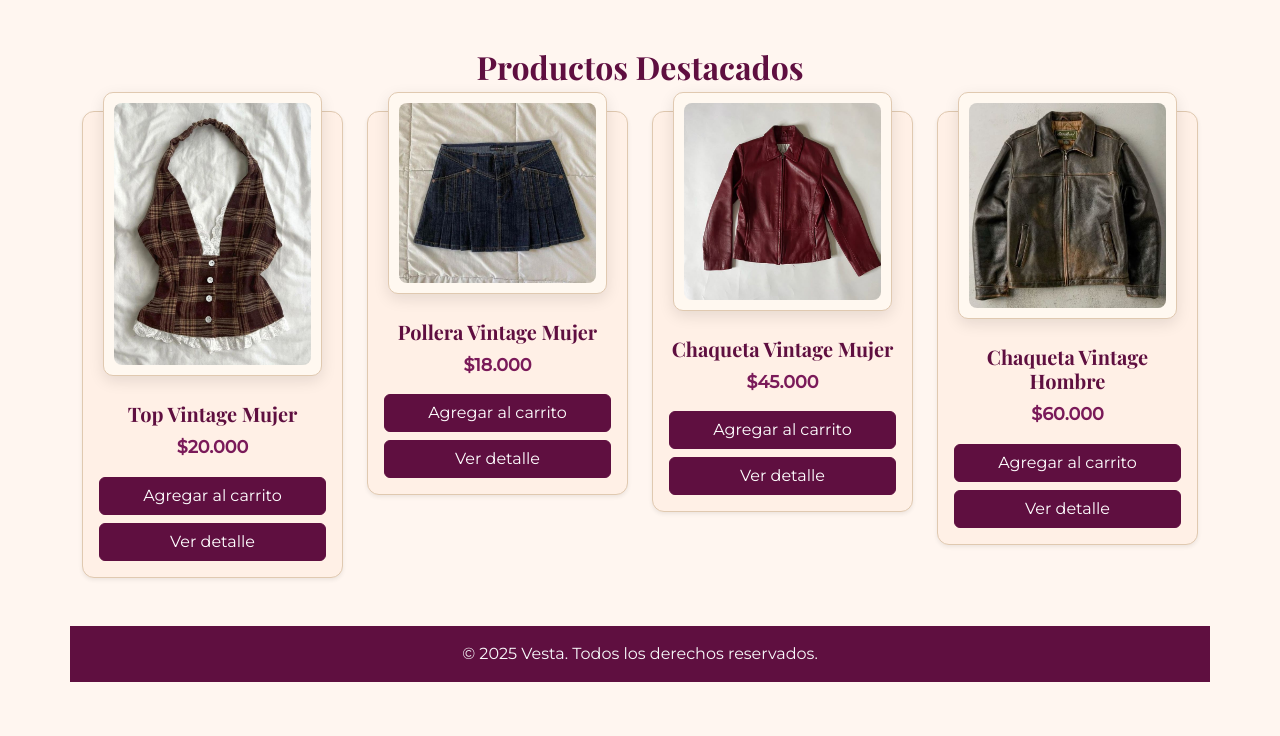
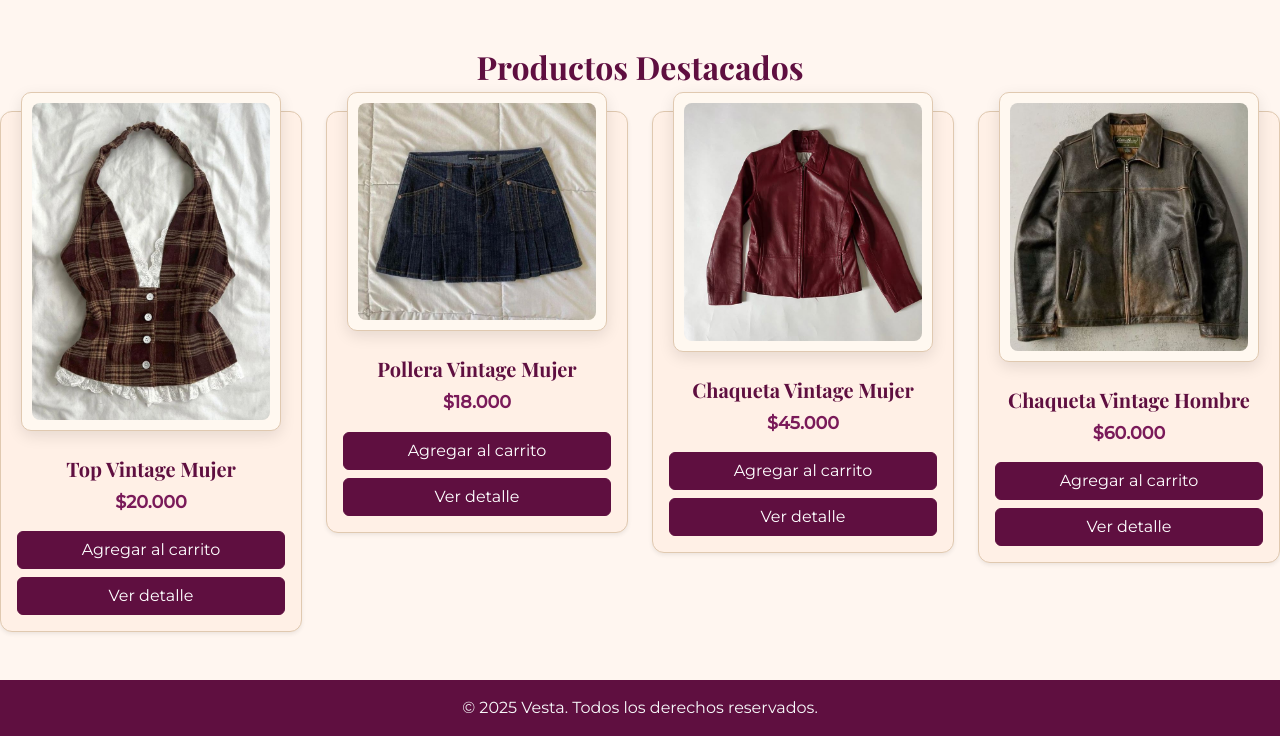
Before and after one commit to facultadjuana-design/vesta, a PHP site: page / in a window 1280 px wide. Shown: the part 69-805 px from the top of the page. Before the commit the page ends 751 px from the top, so only its background shows below. Run offline with PHP 8.4, Linux system fonts and the light colour scheme.

Commit message:
footer corregido

```diff
--- a/css/style.css
+++ b/css/style.css
@@ -3,6 +3,7 @@ body {
     font-family: 'Montserrat', sans-serif;
     background-color: #fff6f0; /* beige claro de fondo */
     color: #4a3c31; /* marrón oscuro para textos */
+
   }
 
   /* Navbar */
@@ -94,10 +95,11 @@ body {
   }
 
   /* Footer */
-  footer {
+footer {
     background-color: #5f0f40;
     color: #7a1a59;
-  }
+}
+
 
   /* Responsivo */
   @media (max-width: 768px) {
@@ -141,3 +143,5 @@ body {
     font-weight: bold; /* opcional */
     font-size: 1.1rem; /* opcional */
   }
+
+  .bg-vintage { background-color: #5f0f40; }
--- a/index.html
+++ b/index.html
@@ -40,7 +40,7 @@
 </nav>
 
 <!-- Hero / Productos Destacados -->
-<div class="container mt-5">
+<div class="container mt-5"></div>
   <h2 class="text-center mb-4" style="font-family: 'Playfair Display', serif;">Productos Destacados</h2>
   <div class="row g-4" id="catalogo">
 
@@ -104,10 +104,8 @@
   </div>
 </div>
 
-<!-- Footer -->
-<footer class="bg-vintage text-light text-center py-3 mt-5">
-  &copy; 2025 Vesta. Todos los derechos reservados.
-</footer>
+
+
 
 <script src="https://cdn.jsdelivr.net/npm/bootstrap@5.3.2/dist/js/bootstrap.bundle.min.js"></script>
 <script>
@@ -138,5 +136,10 @@
   });
 </script>
 
+<!-- Footer -->
+<footer class="bg-vintage text-light text-center py-3 mt-5 w-100">
+  &copy; 2025 Vesta. Todos los derechos reservados.
+</footer>
+
 </body>
 </html>
```
Also changed, not shown: catalogo.html (+5 -2 lines).
